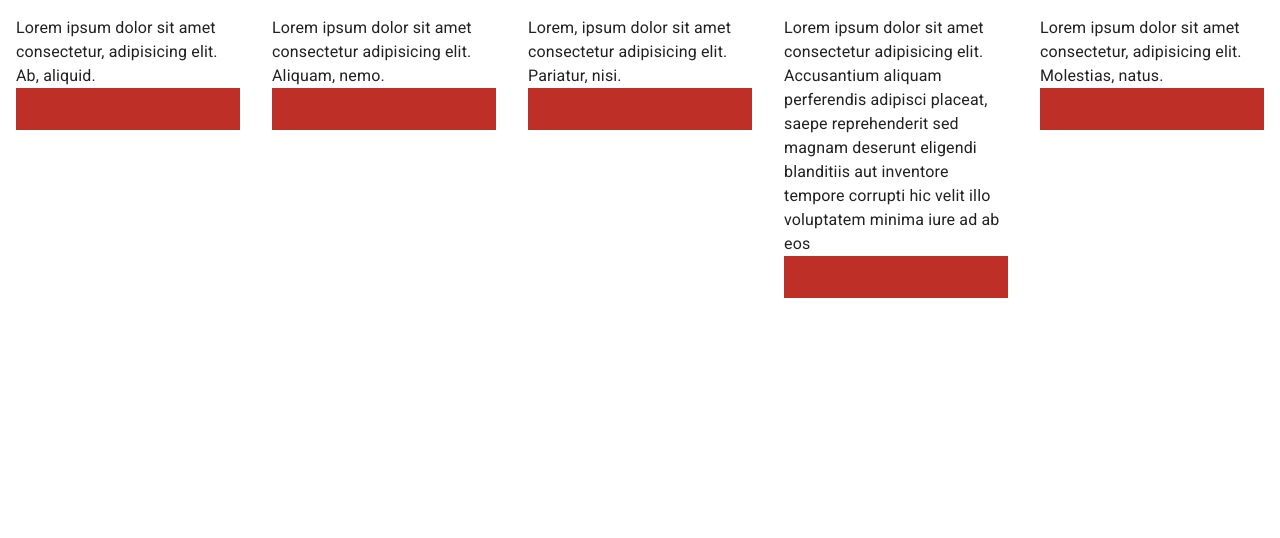
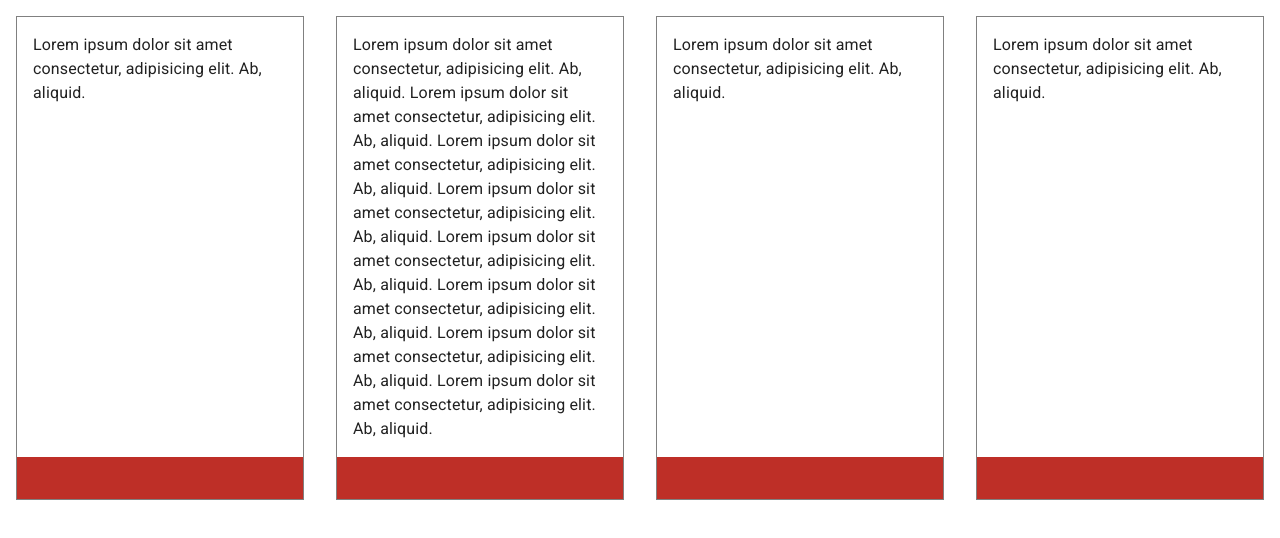
Before and after one commit to eduestdz/Design-system, a Next.js app: page /grillas in a window 1280 px wide. Shown: the top 538 px of the page. Built offline with nearby package versions, Linux system fonts and the light colour scheme.

Commit message:
fix: footer flex

```diff
--- a/src/components/grillas.tsx
+++ b/src/components/grillas.tsx
@@ -1,62 +1,69 @@
-import { Grid, Paper, Stack } from '@mui/material'
-import { grey } from '@mui/material/colors';
+import { Box, Grid, Typography } from '@mui/material'
 import React, { FC } from 'react'
 
 const Grilla: FC = () => {
 
     const styles = {
-        gridContainer: {
-            //  minHeight: '100vh',
-            alignItems: 'stretch'
+        content: {
+            display: 'flex',
+            flexDirection: 'column',
+            margin: '16px',
+            border: '1px solid grey',
         },
-        content: {
+        typography: {
             flex: 1,
             padding: '16px',
-            alignItems: 'stretch'
+        },
+        box: {
+            height: 42,
+            background: '#BE2F27',
         },
     };
 
     return (
-        <Grid container direction="row" style={styles.gridContainer} >
-            {/* Cuadrícula 1 */}
-            <Grid item xs style={styles.content}>
-                Lorem ipsum dolor sit amet consectetur, adipisicing elit. Ab, aliquid.
-                <Grid item sx={{
-                    height: 42, background: '#BE2F27',
-                }}>
-                </Grid>
+        <Grid display='flex'>
+            {/* GRID-1 */}
+            <Grid item xs sx={styles.content}>
+                <Typography style={styles.typography}>
+                    Lorem ipsum dolor sit amet consectetur, adipisicing elit. Ab, aliquid.
+                </Typography>
+                <Box style={styles.box}>
+                </Box>
             </Grid>
+            {/* GRID-2 */}
+            <Grid item xs sx={styles.content}>
+                <Typography style={styles.typography}>
+                    Lorem ipsum dolor sit amet consectetur, adipisicing elit. Ab, aliquid.
+                    Lorem ipsum dolor sit amet consectetur, adipisicing elit. Ab, aliquid.
+                    Lorem ipsum dolor sit amet consectetur, adipisicing elit. Ab, aliquid.
+                    Lorem ipsum dolor sit amet consectetur, adipisicing elit. Ab, aliquid.
+                    Lorem ipsum dolor sit amet consectetur, adipisicing elit. Ab, aliquid.
+                    Lorem ipsum dolor sit amet consectetur, adipisicing elit. Ab, aliquid.
+                    Lorem ipsum dolor sit amet consectetur, adipisicing elit. Ab, aliquid.
+                    Lorem ipsum dolor sit amet consectetur, adipisicing elit. Ab, aliquid.
 
-            <Grid item xs style={styles.content}>
-                Lorem ipsum dolor sit amet consectetur adipisicing elit. Aliquam, nemo.
-                <Grid item sx={{
-                    height: 42, background: '#BE2F27',
-                }}>
-                </Grid>
+                </Typography>
+                <Box style={styles.box}>
+                </Box>
             </Grid>
-            <Grid item xs style={styles.content}>
-                Lorem, ipsum dolor sit amet consectetur adipisicing elit. Pariatur, nisi.
-                <Grid item sx={{
-                    height: 42, background: '#BE2F27',
-                }}>
-                </Grid>
+            {/* GRID-3 */}
+            <Grid item xs sx={styles.content}>
+                <Typography style={styles.typography}>
+                    Lorem ipsum dolor sit amet consectetur, adipisicing elit. Ab, aliquid.
+                </Typography>
+                <Box style={styles.box}>
+                </Box>
             </Grid>
-            <Grid item xs style={styles.content}>
-                Lorem ipsum dolor sit amet consectetur adipisicing elit. Accusantium aliquam perferendis adipisci placeat, saepe reprehenderit sed magnam deserunt eligendi blanditiis aut inventore tempore corrupti hic velit illo voluptatem minima iure ad ab eos
-                <Grid item sx={{
-                    height: 42, background: '#BE2F27',
-                }}>
-                </Grid>
+            {/* GRID-4 */}
+            <Grid item xs sx={styles.content}>
+                <Typography style={styles.typography}>
+                    Lorem ipsum dolor sit amet consectetur, adipisicing elit. Ab, aliquid.
+                </Typography>
+                <Box style={styles.box}>
+                </Box>
             </Grid>
-            <Grid item xs style={styles.content}>
-                Lorem ipsum dolor sit amet consectetur, adipisicing elit. Molestias, natus.
-                <Grid item sx={{
-                    height: 42, background: '#BE2F27',
-                }}>
-                </Grid>
-            </Grid>
+        </Grid>
 
-        </Grid>
     )
 }
 
```
